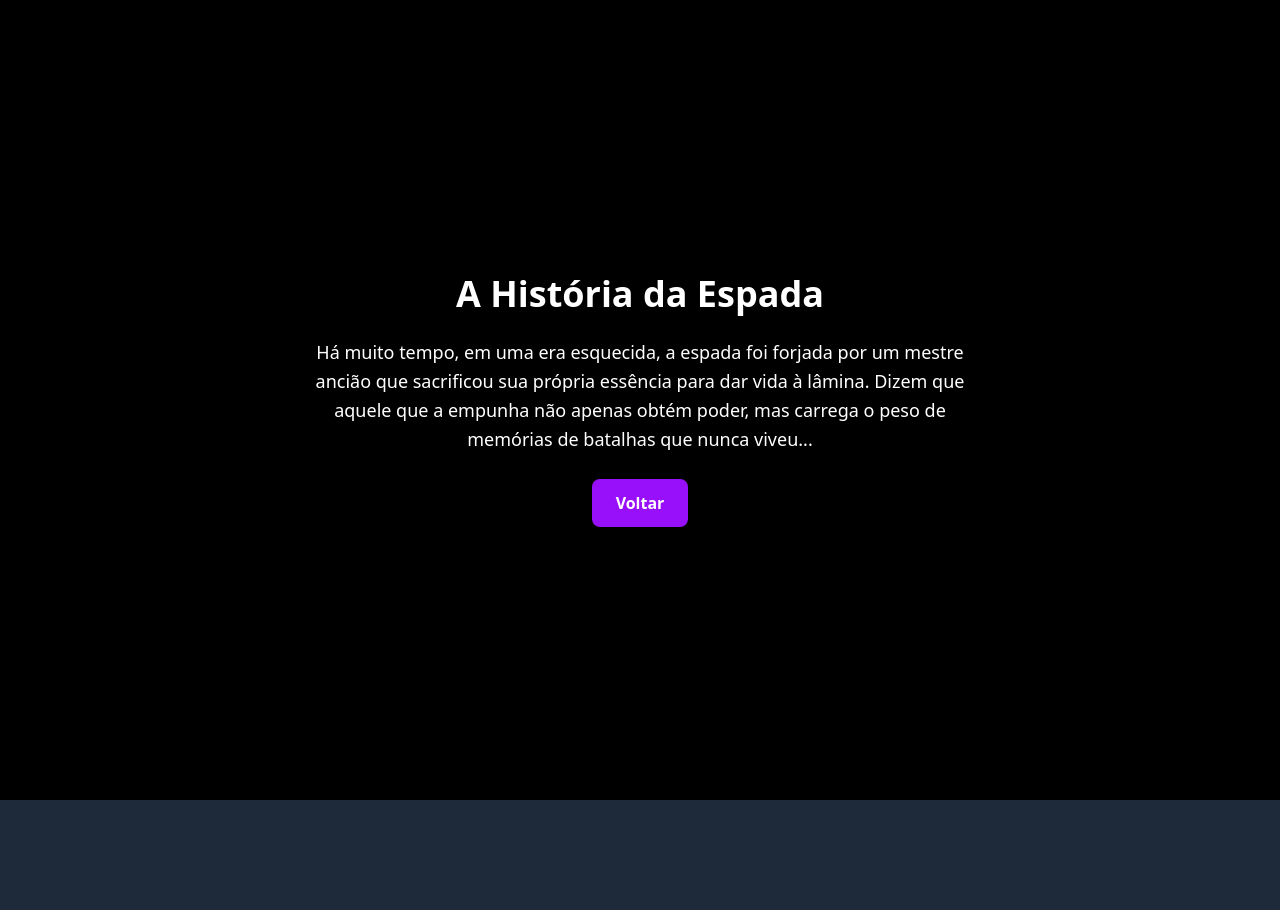
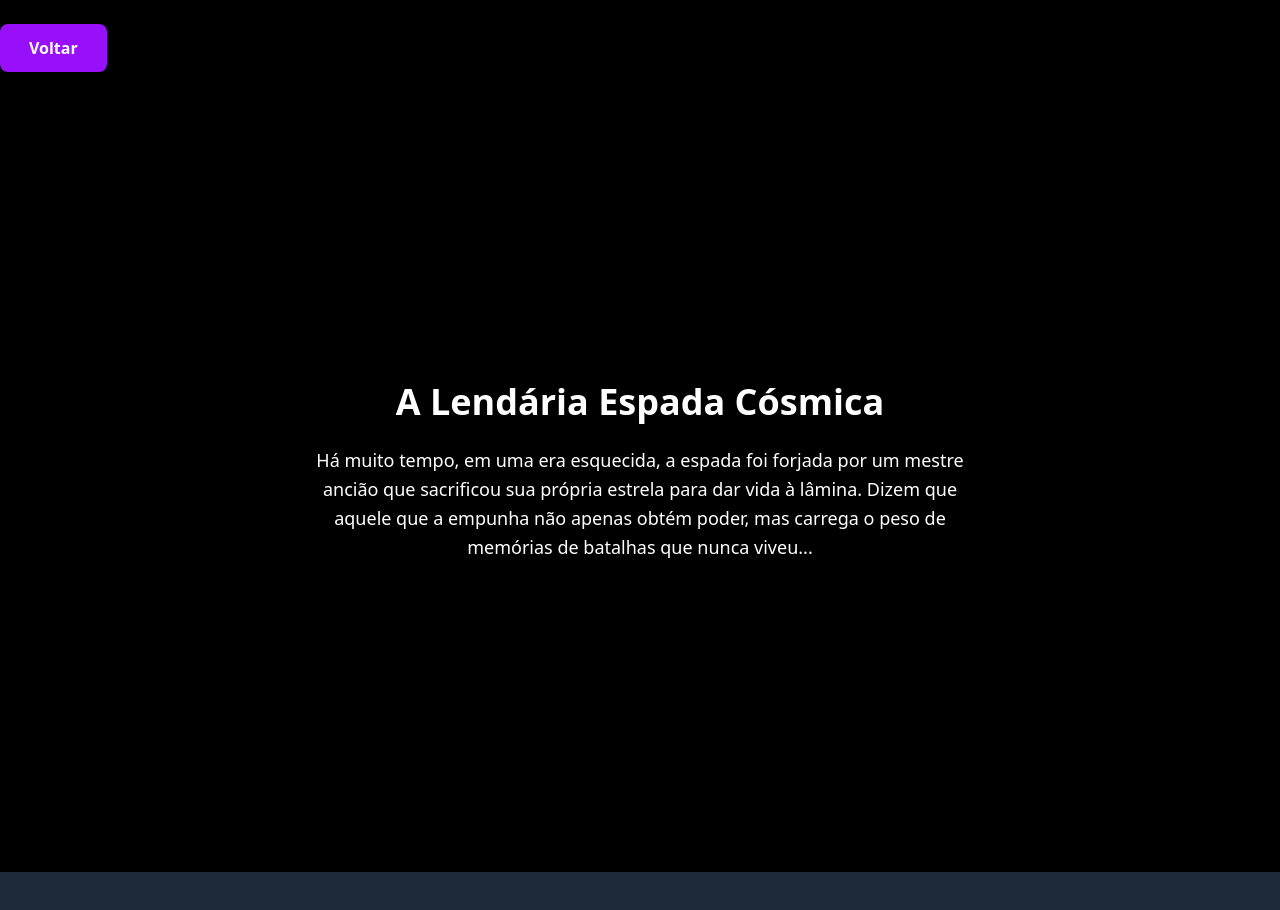
Before and after one commit to APB-Abner/Site-Espada, a React (Vite) app in the folder espada-site/: page /story in a window 1280 px wide. Shown: the top 910 px of the page. Built offline with nearby package versions, Linux system fonts and the light colour scheme.

Commit message:
update Book and HoloMenu components for improved navigation and storytelling; modify sword model

```diff
--- a/espada-site/src/components/Book.jsx
+++ b/espada-site/src/components/Book.jsx
@@ -4,20 +4,23 @@ export default function Story() {
     const navigate = useNavigate();
 
     return (
-        <div className="flex flex-col items-center justify-center min-h-screen bg-black text-white p-8">
-            <h1 className="text-4xl font-bold mb-6">A História da Espada</h1>
-            <p className="text-lg max-w-2xl text-center leading-relaxed">
-                Há muito tempo, em uma era esquecida, a espada foi forjada por um mestre ancião
-                que sacrificou sua própria essência para dar vida à lâmina. Dizem que aquele que
-                a empunha não apenas obtém poder, mas carrega o peso de memórias de batalhas
-                que nunca viveu...
-            </p>
-            <button
-                onClick={() => navigate(-1)}
-                className="mt-6 px-6 py-3 bg-purple-600 hover:bg-purple-800 text-white font-bold rounded-lg"
-            >
-                Voltar
-            </button>
+        <div className="flex flex-col min-h-screen bg-black"  >
+                <button
+                    onClick={() => navigate(-1)}
+                    className="mt-6 px-6 py-3 bg-purple-600 hover:bg-purple-800 text-white font-bold rounded-lg w-1/12 "
+                >
+                    Voltar
+                </button>
+            <div className="flex flex-col items-center min-h-screen justify-center  bg-black text-white p-8">
+
+                <h1 className="text-4xl font-bold mb-6">A Lendária Espada Cósmica</h1>
+                <p className="text-lg max-w-2xl text-center leading-relaxed">
+                    Há muito tempo, em uma era esquecida, a espada foi forjada por um mestre ancião
+                    que sacrificou sua própria estrela para dar vida à lâmina. Dizem que aquele que
+                    a empunha não apenas obtém poder, mas carrega o peso de memórias de batalhas
+                    que nunca viveu...
+                </p>
+            </div>
         </div>
     );
 }
--- a/espada-site/src/components/HoloMenu.jsx
+++ b/espada-site/src/components/HoloMenu.jsx
@@ -2,7 +2,7 @@ import React, { useRef, useState, useEffect } from 'react';
 import { useFrame } from '@react-three/fiber';
 import { Text } from '@react-three/drei';
 import * as THREE from 'three';
-// import { useNavigate } from 'react-router-dom';
+import { useNavigate } from 'react-router-dom';
 
 const RectangleFrame = () => {
     const lineRef = useRef();
@@ -111,7 +111,7 @@ const MenuButton = ({ label, onClick, position, isHovered, onPointerEnter, onPoi
 };
 
 const Menu = () => {
-    // const navigate = useNavigate();
+    const navigate = useNavigate();
     const [scrollProgress, setScrollProgress] = useState(0);
     const [active, setActive] = useState(null);
     const [hoveredButton, setHoveredButton] = useState(null);
@@ -129,7 +129,7 @@ const Menu = () => {
 
     const handleStory = () => {
         setActive("Contando história...");
-        // navigate("/story");
+        navigate("/story");
     };
 
     const handlePointerEnter = (button) => {
--- a/espada-site/src/index.css
+++ b/espada-site/src/index.css
@@ -27,10 +27,3 @@ canvas {
     z-index: 10;
     /* Garante que o HoloMenu fique sobre a cena 3D */
 }
-
-.orbitron-text {
-    font-family: "Orbitron", sans-serif;
-    font-optical-sizing: auto;
-    font-weight: <weight>;
-    font-style: normal;
-}
```
Also changed, not shown: 1 other file (tests, documents, lock files or other folders).
